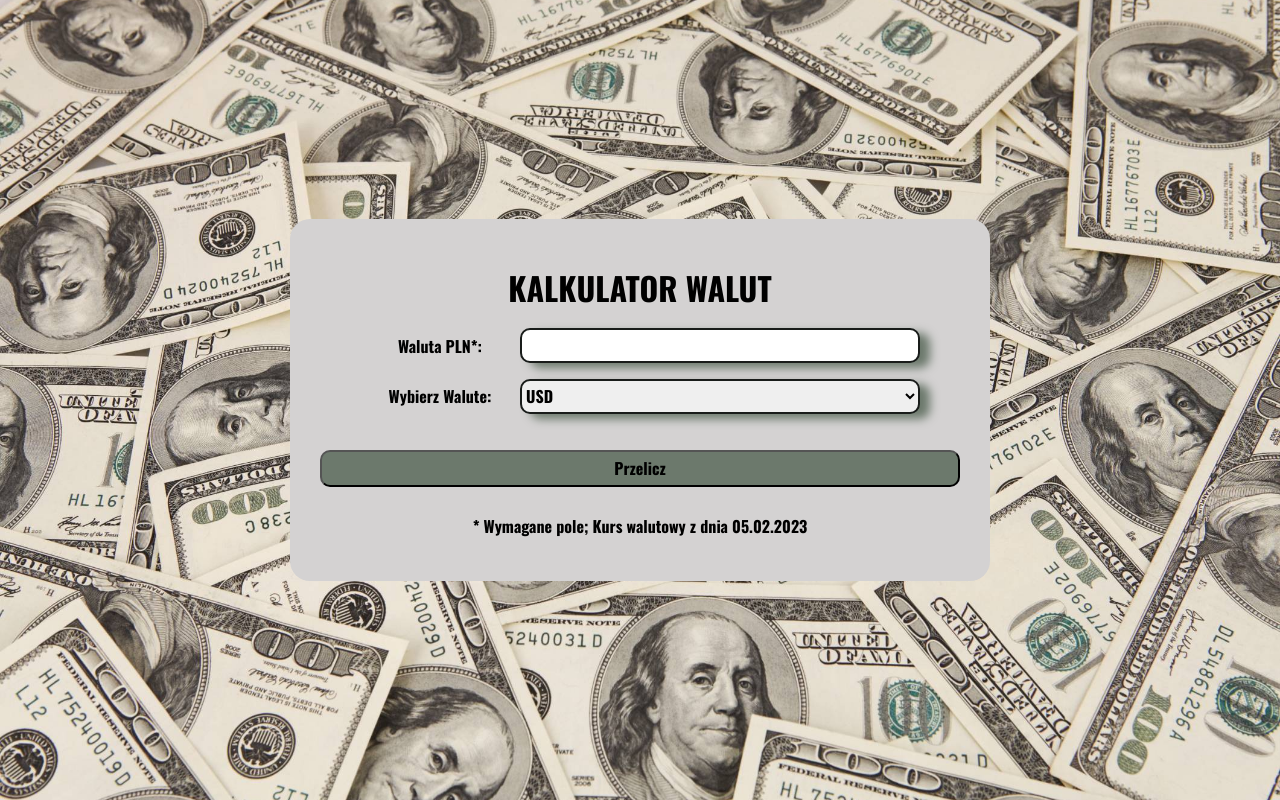
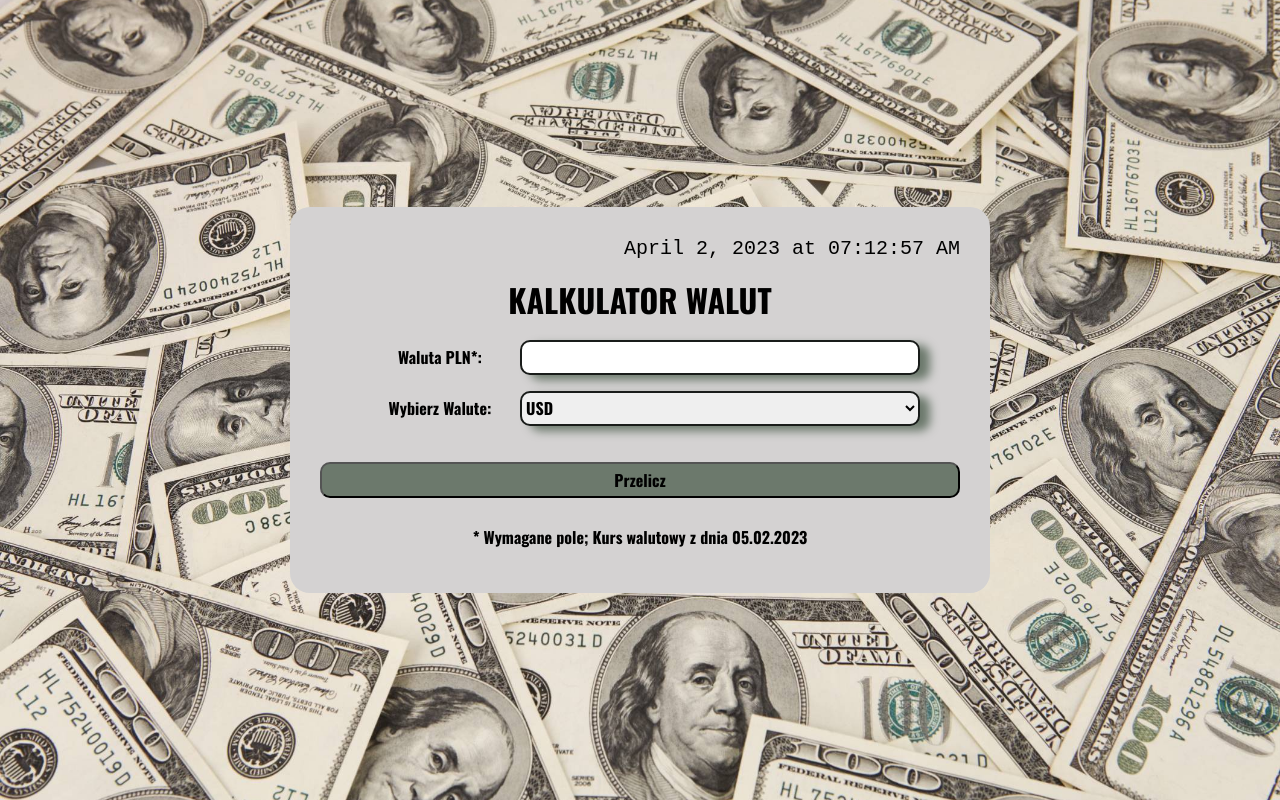
Before and after one commit to DorotaZielinska12/CurrencyConverter-React, a React (Create React App) app: page / in a window 1280 px wide. Built offline with nearby package versions, Linux system fonts and the light colour scheme.

Commit message:
added clock and date

```diff
--- a/src/App.js
+++ b/src/App.js
@@ -1,9 +1,11 @@
 import Form from "./Form";
 import React, { useState } from "react";
+import { Clock } from "./Clock";
 import { currencies } from "./currencies";
 import "./App.css";
 
 function App() {
+
   const [result, setResult] = useState();
 
   const calculateResult = (currency, amount) => {
@@ -20,6 +22,7 @@
 
   return (
     <div className="app">
+      <Clock />
       <Form
         result={result}
         calculateResult={calculateResult}
--- /dev/null
+++ b/src/Clock/index.js
@@ -0,0 +1,30 @@
+import React, { useState, useEffect } from "react";
+import "./style.css";
+
+export const Clock = () => {
+
+    const [date, setDate] = useState(new Date());
+
+    useEffect(() => {
+        const intervalId = setInterval(() => {
+            setDate(new Date());
+        }, 1000);
+
+        return () => {
+            clearInterval(intervalId);
+        };
+    }, []);
+
+    return (
+        <div className="clock">
+            {date.toLocaleString(undefined, {
+                hour: "2-digit",
+                minute: "2-digit",
+                second: "2-digit",
+                day: "numeric",
+                month: "long",
+                year: "numeric"
+            })}
+        </div>
+    )
+}
--- /dev/null
+++ b/src/Clock/style.css
@@ -0,0 +1,6 @@
+.clock {
+    text-align: right;
+    font-family: monospace;
+    font-size: 20px;
+    color: black;
+}
```
